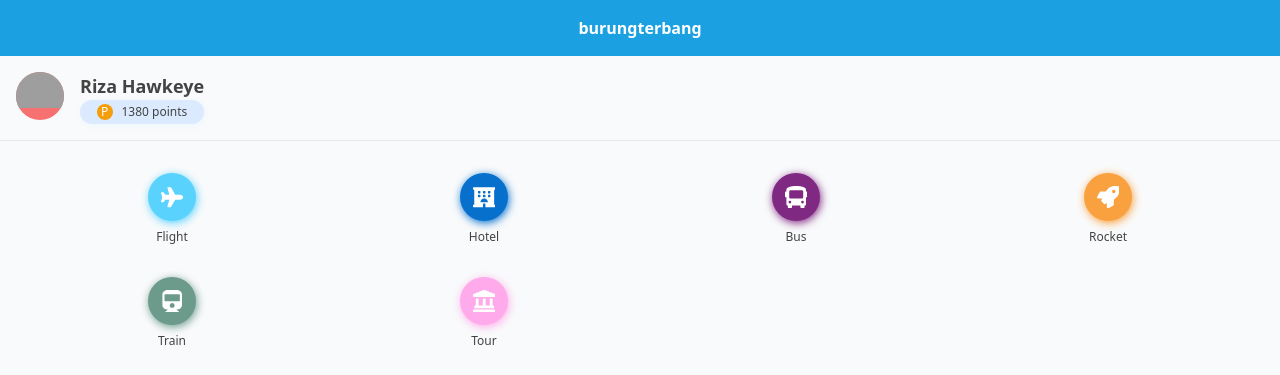
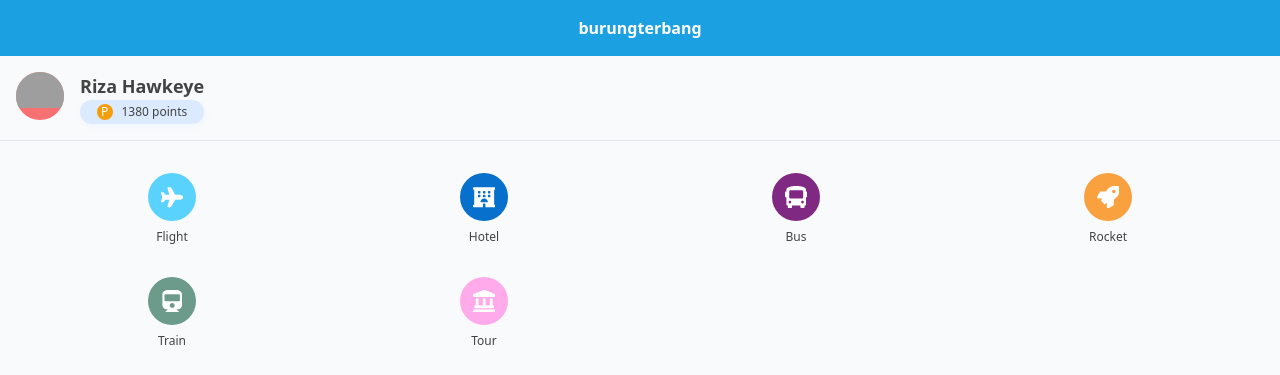
Before and after one commit to masbagal/hello-twa, a Next.js app: page / in a window 1280 px wide. Shown: the top 375 px of the page. Built offline with nearby package versions, Linux system fonts and the light colour scheme; grey boxes are pictures that could not be loaded.

Commit message:
remove shadow

```diff
--- a/components/ProductIcon.tsx
+++ b/components/ProductIcon.tsx
@@ -39,7 +39,7 @@ export default function ProductIcon(props: Props) {
         <div className='flex flex-col items-top w-12 justify-center select-none'>
           <motion.div
             className='h-12 w-12 rounded-full bg-red-500 flex justify-center items-center'
-            style={{ background: backgroundColor, boxShadow: `1px 2px 8px ${backgroundColor}` }}
+            style={{ background: backgroundColor }}
             animate={isClicked ? "clicked" : "default"}
             variants={animateVariants}
             onClick={handleClick}
```
